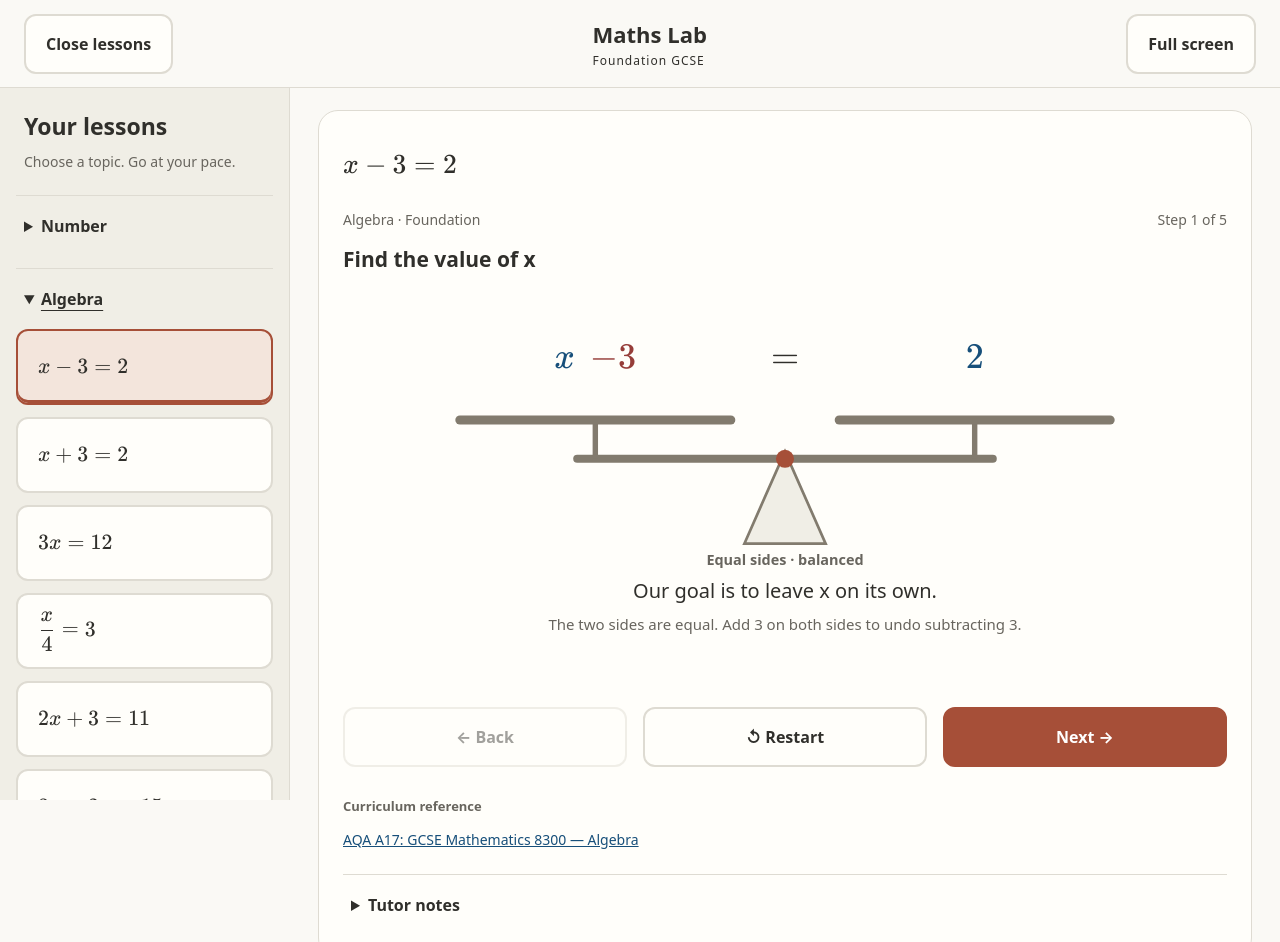
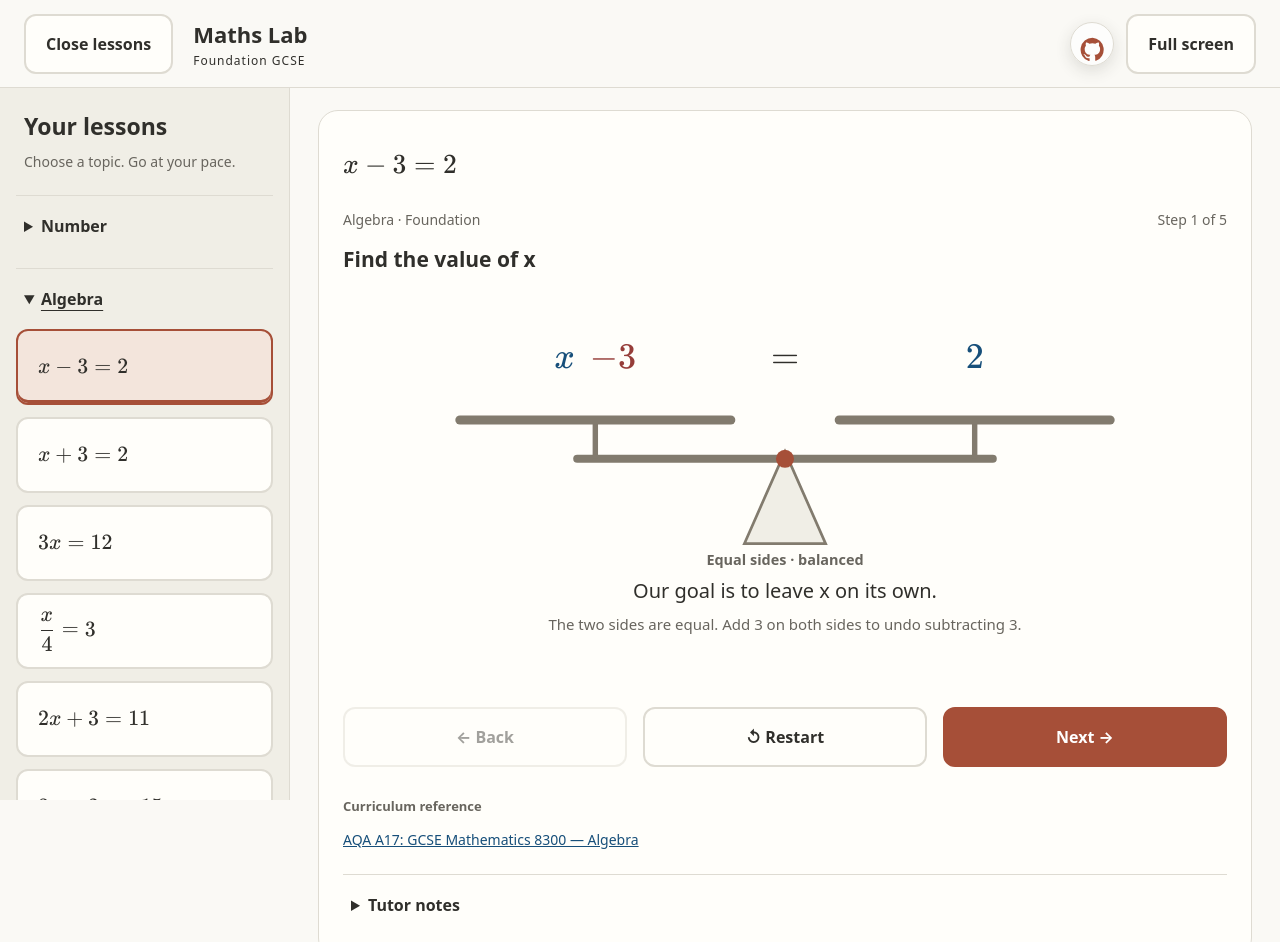
Before and after one commit to oliverius/gcse-maths, a website with bundled scripts: page src/index.html in a window 1280 px wide. Shown: the top 942 px of the page. Built offline with nearby package versions, Linux system fonts and the light colour scheme.

```diff
--- a/src/css/styles.css
+++ b/src/css/styles.css
@@ -91,6 +91,35 @@ a:focus-visible,
   gap: 20px;
   border-bottom: 1px solid var(--border);
   background: var(--page);
+}
+.toolbar-actions {
+  display: flex;
+  align-items: center;
+  gap: 12px;
+  margin-left: auto;
+}
+.github-link {
+  display: grid;
+  flex-shrink: 0;
+  width: 44px;
+  height: 44px;
+  color: var(--accent);
+  background: #ffffffb8;
+  border: 1px solid var(--border);
+  border-radius: 50%;
+  box-shadow: 0 5px 16px #302f2b24;
+  place-items: center;
+  transition:
+    transform 140ms ease,
+    background 140ms ease;
+}
+.github-link:hover {
+  background: white;
+  transform: translateY(-2px);
+}
+.github-link svg {
+  width: 25px;
+  height: 25px;
 }
 .toolbar-name {
   font-size: 22px;
--- a/src/index.html
+++ b/src/index.html
@@ -14,8 +14,25 @@
     <div class="toolbar">
       <button id="menu" aria-controls="sidebar" aria-expanded="true">
         Choose a lesson</button
-      ><span class="toolbar-name">Maths Lab <span>Foundation GCSE</span></span
-      ><button id="fullscreen" aria-pressed="false">Full screen</button>
+      ><span class="toolbar-name">Maths Lab <span>Foundation GCSE</span></span>
+      <div class="toolbar-actions">
+        <a
+          class="github-link"
+          href="https://github.com/oliverius/gcse-maths"
+          target="_blank"
+          rel="noopener noreferrer"
+          aria-label="View Maths Lab on GitHub (opens in a new tab)"
+          title="View on GitHub"
+        >
+          <svg viewBox="0 0 24 24" aria-hidden="true">
+            <path
+              fill="currentColor"
+              d="M12 .7a11.5 11.5 0 0 0-3.6 22.4c.6.1.8-.2.8-.6v-2.2c-3.3.7-4-1.4-4-1.4-.5-1.4-1.3-1.7-1.3-1.7-1.1-.7.1-.7.1-.7 1.2.1 1.8 1.2 1.8 1.2 1 1.8 2.7 1.3 3.4 1 .1-.8.4-1.3.8-1.6-2.7-.3-5.5-1.3-5.5-5.7 0-1.3.5-2.3 1.2-3.1-.1-.3-.5-1.5.1-3.1 0 0 1-.3 3.2 1.2a11.1 11.1 0 0 1 5.8 0c2.2-1.5 3.2-1.2 3.2-1.2.6 1.6.2 2.8.1 3.1.8.8 1.2 1.8 1.2 3.1 0 4.4-2.8 5.4-5.5 5.7.4.4.8 1.1.8 2.1v3.1c0 .4.2.7.8.6A11.5 11.5 0 0 0 12 .7Z"
+            />
+          </svg>
+        </a>
+        <button id="fullscreen" aria-pressed="false">Full screen</button>
+      </div>
     </div>
     <aside id="sidebar" aria-label="Lesson library">
       <h2>Your lessons</h2>
```
Also changed, not shown: .github/workflows/deploy-pages.yml (added), README.md.
